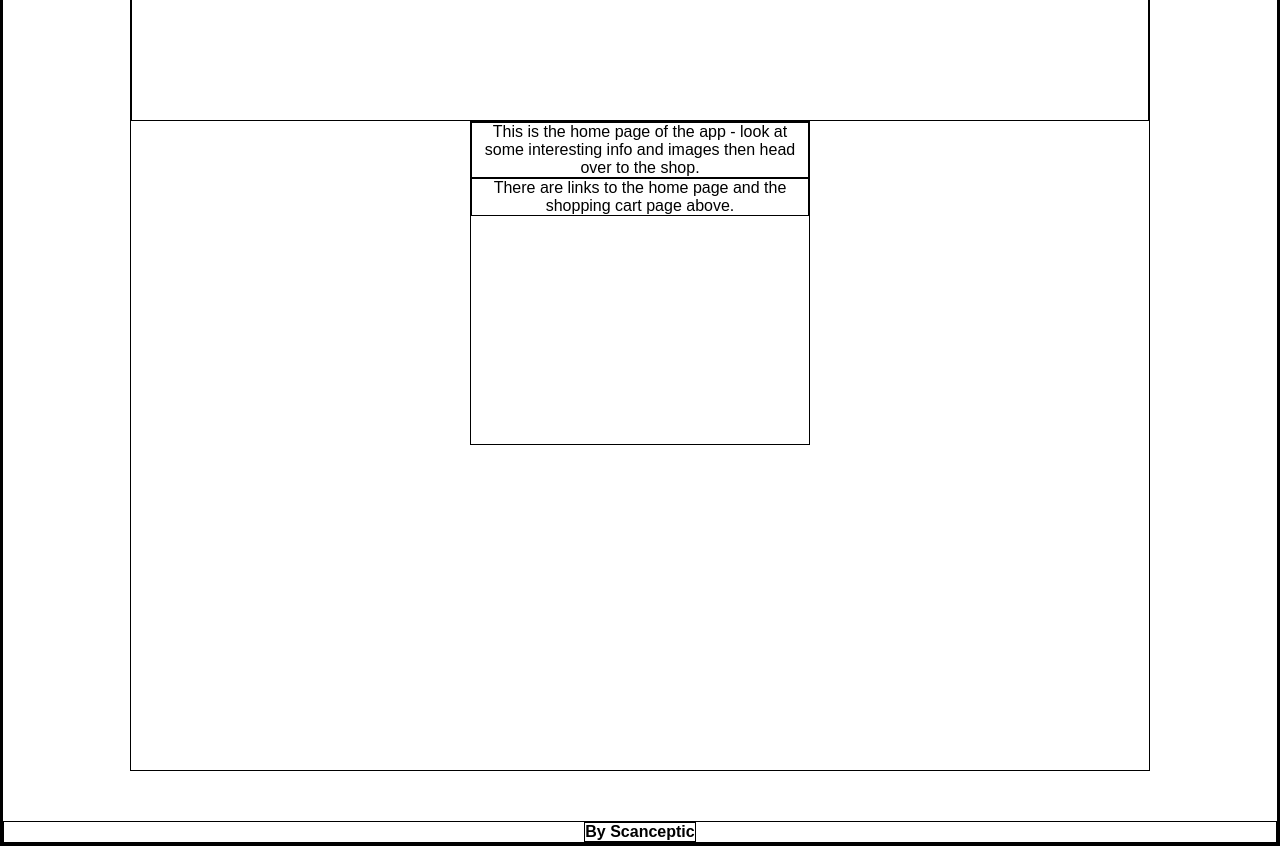
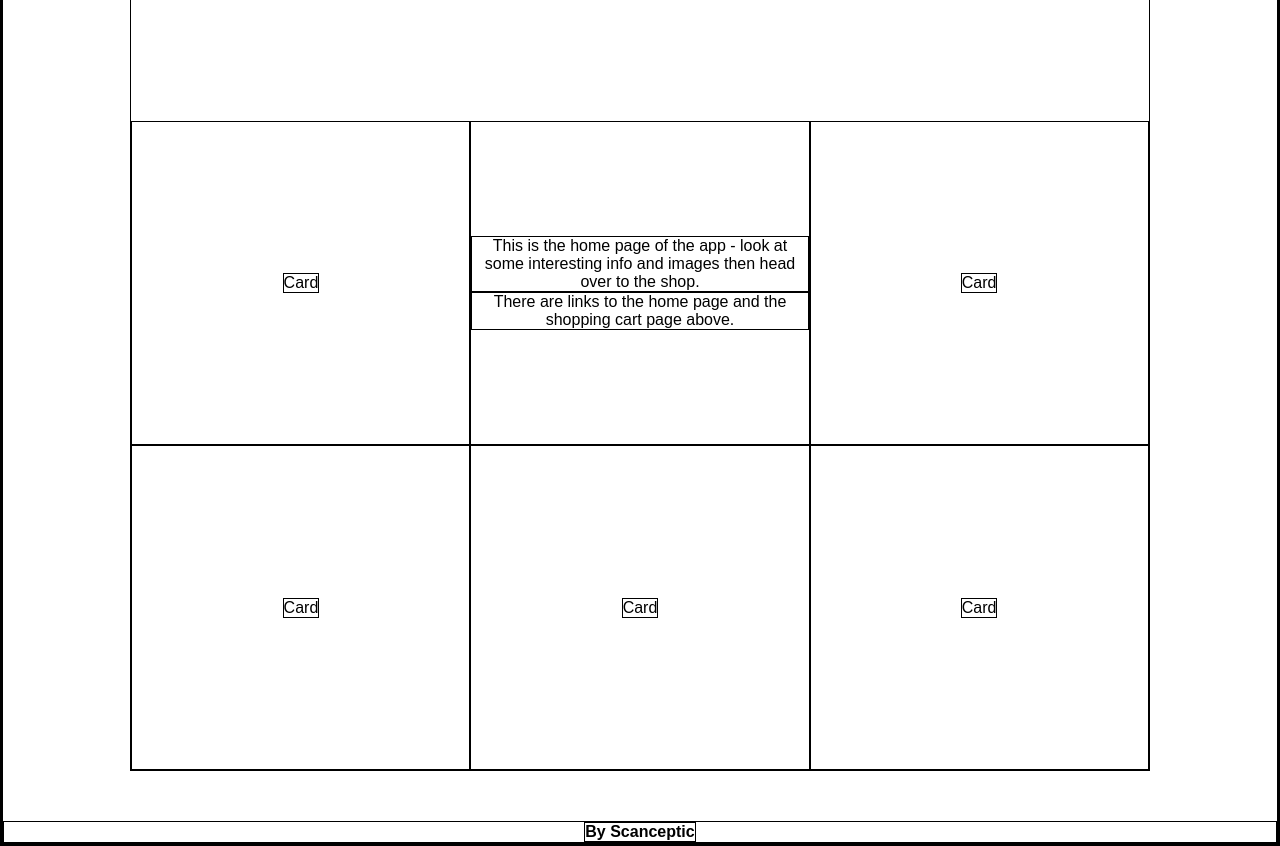
Before and after one commit to Scanceptic/shopping-cart, a React (Vite) app: page / in a window 1280 px wide. Shown: the part 380-1226 px from the top of the page. Built offline with nearby package versions, Linux system fonts and the light colour scheme.

Commit message:
add home page cards to layout

```diff
--- a/src/App.css
+++ b/src/App.css
@@ -51,11 +51,14 @@ nav {
 #content > h1 {
   grid-column: 1 / 4;
   grid-row: 1 / 2;
+  margin: auto;
 }
 
-#content > div {
-  grid-column: 2 / 3;
-  grid-row: 2 / 3;
+.card {
+  display: flex;
+  flex-direction: column;
+  justify-content: center;
+  align-items: center;
 }
 
 #footer {
--- a/src/App.jsx
+++ b/src/App.jsx
@@ -10,6 +10,9 @@ function App() {
       < Navbar />
       <div id="content">
         <h1>Shopping Cart</h1>
+        <div className='card'>
+          <p>Card</p>
+        </div>
         <div className="card">
           <p>
             This is the home page of the app - look at some interesting info and images then head over to the shop.
@@ -18,6 +21,18 @@ function App() {
             There are links to the home page and the shopping cart page above.
           </p>
         </div>
+        <div className='card'>
+          <p>Card</p>
+        </div>
+        <div className='card'>
+          <p>Card</p>
+        </div>
+        <div className='card'>
+          <p>Card</p>
+        </div>
+        <div className='card'>
+          <p>Card</p>
+        </div>
       </div>
       < Footer />
     </>
```
